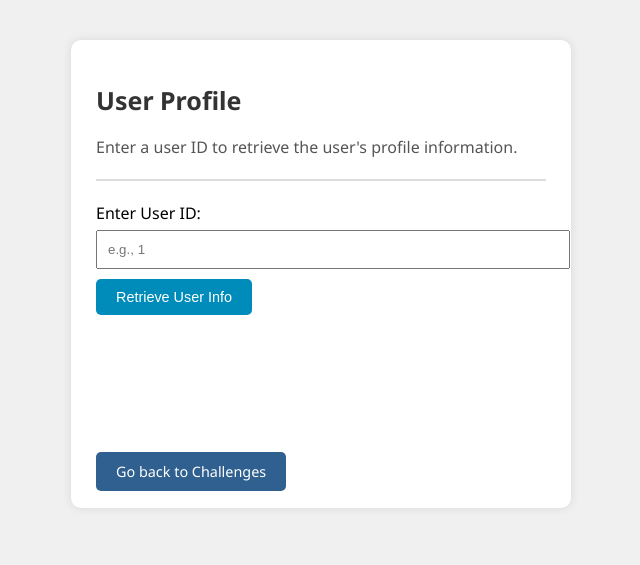
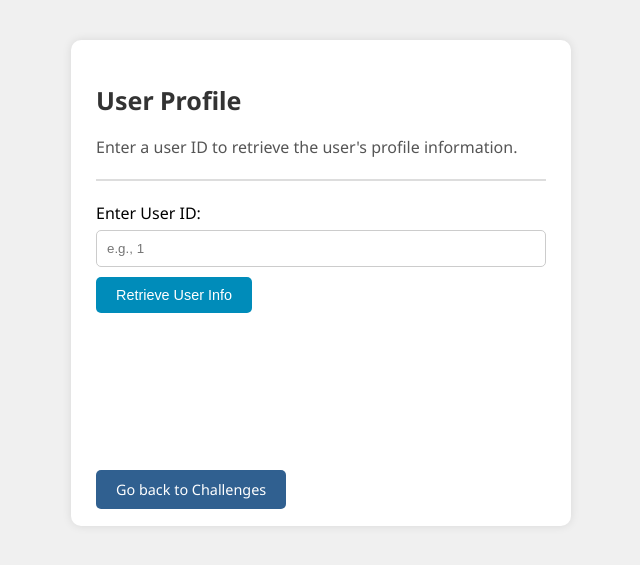
Before and after one commit to T-Raptor/School-Honeypot-Project, a PHP site: page /challenges/challenge_SQLi.php in a window 1280 px wide. Shown: the top 565 px of the page, without its empty margins (319-959 px from the left). Run offline with PHP 8.4, Linux system fonts and the light colour scheme; the visitor is signed in with stand-in values (Sample User, id 1).

Commit message:
Fix form width in challenge_SQLi.php

```diff
--- a/challenges/challenge_SQLi.php
+++ b/challenges/challenge_SQLi.php
@@ -41,7 +41,8 @@ if (!$conn) {
     <div class="container">
         <h1>User Profile</h1>
         <p>Enter a user ID to retrieve the user's profile information.</p>
-        <hr <form action="challenge_SQLi.php" method="get">
+        <hr>
+        <form action="challenge_SQLi.php" method="get">
         <label for="id">Enter User ID:</label>
         <input type="text" id="id" name="id" placeholder="e.g., 1" required><br>
         <button type="submit">Retrieve User Info</button>
--- a/css/challenges.css
+++ b/css/challenges.css
@@ -16,7 +16,7 @@ hr {
 }
 
 form {
-    max-width: 400px;
+    max-width: 100%;
     margin-bottom: 20px;
 }
 
```
